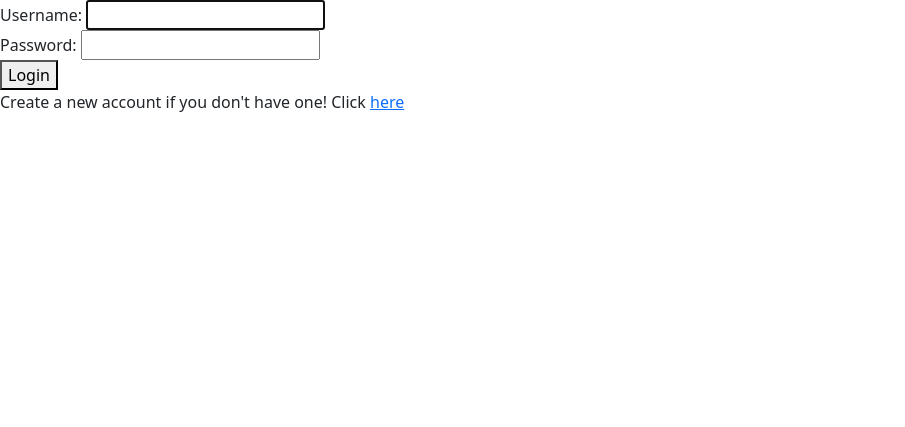
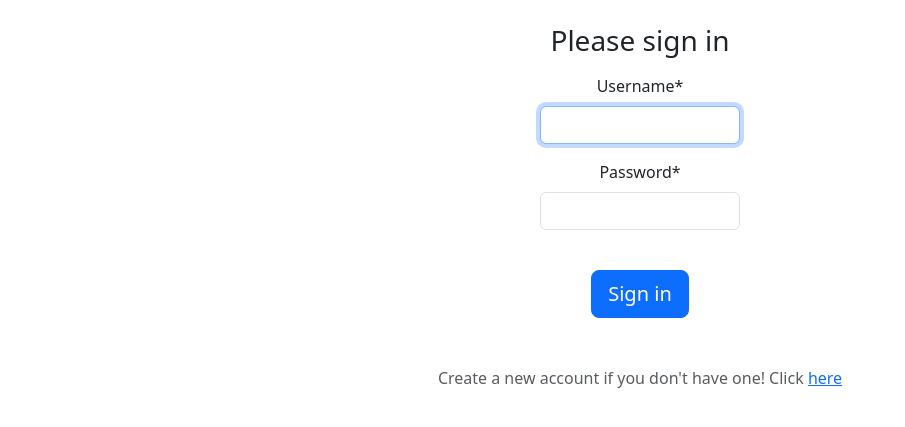
Before and after one commit to downloadfreeram/Event-Browser, a Django app: page /login/ in a window 1280 px wide. Shown: the top 427 px of the page, without its empty margins (0-905 px from the left). Run offline with Django 5.2, Linux system fonts and the light colour scheme; some libraries are stand-ins or nearby versions.

Commit message:
#added crispy_forms and added some frontend

```diff
--- a/EventOrganiser/settings.py
+++ b/EventOrganiser/settings.py
@@ -38,7 +38,9 @@ INSTALLED_APPS = [
     'django.contrib.messages',
     'django.contrib.staticfiles',
     'main.apps.MainConfig',
-    'register.apps.RegisterConfig'
+    'register.apps.RegisterConfig',
+    'crispy_forms',
+    'crispy_bootstrap4'
 ]
 
 MIDDLEWARE = [
@@ -71,6 +73,7 @@ TEMPLATES = [
 
 WSGI_APPLICATION = 'EventOrganiser.wsgi.application'
 
+CRISPY_TEMPLATE_PACK = 'bootstrap4'
 
 # Database
 # https://docs.djangoproject.com/en/5.0/ref/settings/#databases
--- a/main/templates/main/base.html
+++ b/main/templates/main/base.html
@@ -6,7 +6,7 @@
     <title>{% block title %}Event Organiser{% endblock %}</title>
     <link href="https://cdn.jsdelivr.net/npm/bootstrap@5.3.3/dist/css/bootstrap.min.css" rel="stylesheet" integrity="sha384-QWTKZyjpPEjISv5WaRU9OFeRpok6YctnYmDr5pNlyT2bRjXh0JMhjY6hW+ALEwIH" crossorigin="anonymous">
 </head>
-<body>
+<body class="text-center">
     {% block header %}
     <nav class="navbar navbar-expand-lg navbar-dark bg-dark">
         <a class="navbar-brand" href="#">Event Organiser</a>
--- a/register/templates/registration/login.html
+++ b/register/templates/registration/login.html
@@ -3,10 +3,16 @@
 {% block title %}Login{% endblock %}
 {% block header %}{% endblock %}
 {% block content %}
-    <form method="POST">
+{% load crispy_forms_tags %}
+    <form method="POST" class="form-signin">
         {% csrf_token %}
-        {{form}}
-        <button type="submit">Login</button>
-        <p>Create a new account if you don't have one! Click <a href="/register">here</a></p>
+        <br>
+        <h1 class="h3 mb-3 font-weight-normal">Please sign in</h1>
+        <div class="mx-auto" style="width:200px">
+            {{form|crispy}}
+        </div>
+        <br>
+        <button class="btn btn-lg btn-primary btn-block" type="submit">Sign in</button>
+        <p class="mt-5 mb-3 text-muted">Create a new account if you don't have one! Click <a href="/register">here</a></p>
     </form>
 {% endblock %}
```
Also changed, not shown: main/templates/main/index.html (+0 -14 lines), db.sqlite3.
